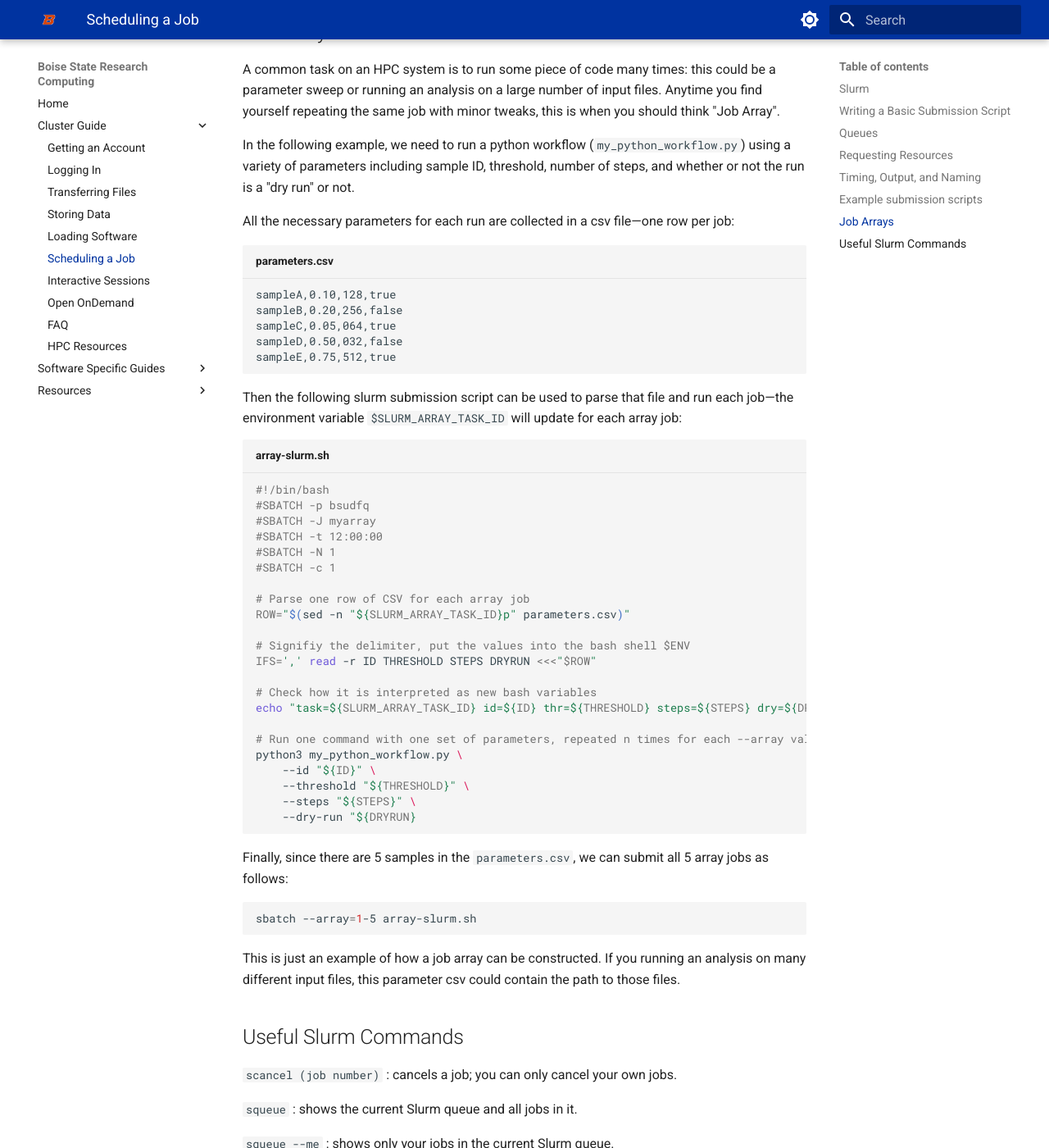
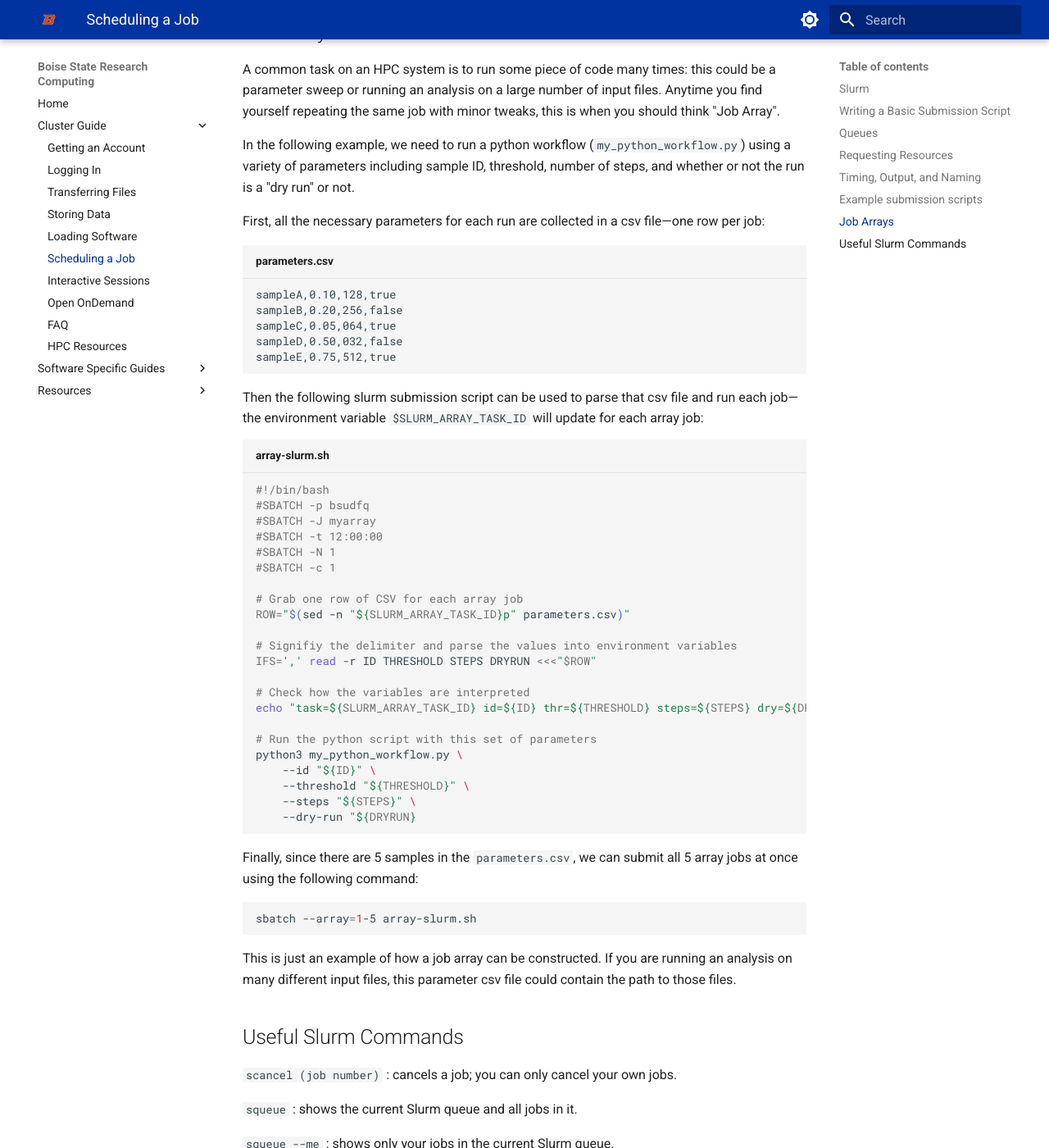
Before and after one commit to bsurc/docs, an MkDocs documentation site: the page built from docs/scheduling.md, in a window 1280 px wide and 1400 px high, scrolled down 6139 px. Shown: the whole window at 82% size. Built offline with MkDocs 1.6.1 and Material for MkDocs 9.7.7, drawn with Linux system fonts in a browser that asks for light colours.

Commit message:
Minor rewording

````diff
--- a/docs/scheduling.md
+++ b/docs/scheduling.md
@@ -290,8 +290,8 @@ In the following example, we need to run a python workflow
 (`my_python_workflow.py`) using a variety of parameters including sample ID,
 threshold, number of steps, and whether or not the run is a "dry run" or not.
 
-All the necessary parameters for each run are collected in a csv file—one row
-per job:
+First, all the necessary parameters for each run are collected in a csv
+file—one row per job:
 ```bash title="parameters.csv"
 sampleA,0.10,128,true
 sampleB,0.20,256,false
@@ -299,9 +299,9 @@ sampleC,0.05,064,true
 sampleD,0.50,032,false
 sampleE,0.75,512,true
 ```
-Then the following slurm submission script can be used to parse that file and
-run each job—the environment variable `$SLURM_ARRAY_TASK_ID` will update for
-each array job:
+Then the following slurm submission script can be used to parse that csv file
+and run each job—the environment variable `$SLURM_ARRAY_TASK_ID` will update
+for each array job:
 ```bash title="array-slurm.sh"
 #!/bin/bash
 #SBATCH -p bsudfq
@@ -310,16 +310,16 @@ each array job:
 #SBATCH -N 1
 #SBATCH -c 1
 
-# Parse one row of CSV for each array job
+# Grab one row of CSV for each array job
 ROW="$(sed -n "${SLURM_ARRAY_TASK_ID}p" parameters.csv)"
 
-# Signifiy the delimiter, put the values into the bash shell $ENV
+# Signifiy the delimiter and parse the values into environment variables
 IFS=',' read -r ID THRESHOLD STEPS DRYRUN <<<"$ROW"
 
-# Check how it is interpreted as new bash variables
+# Check how the variables are interpreted
 echo "task=${SLURM_ARRAY_TASK_ID} id=${ID} thr=${THRESHOLD} steps=${STEPS} dry=${DRYRUN}"
 
-# Run one command with one set of parameters, repeated n times for each --array value
+# Run the python script with this set of parameters
 python3 my_python_workflow.py \
     --id "${ID}" \
     --threshold "${THRESHOLD}" \
@@ -328,14 +328,14 @@ python3 my_python_workflow.py \
 ```
 
 Finally, since there are 5 samples in the `parameters.csv`, we can submit all 5
-array jobs as follows:
+array jobs at once using the following command:
 ```bash
 sbatch --array=1-5 array-slurm.sh
 ```
 
-This is just an example of how a job array can be constructed. If you running an
-analysis on many different input files, this parameter csv could contain the
-path to those files.
+This is just an example of how a job array can be constructed. If you are
+running an analysis on many different input files, this parameter csv file
+could contain the path to those files.
 
 ## Useful Slurm Commands
 
````
